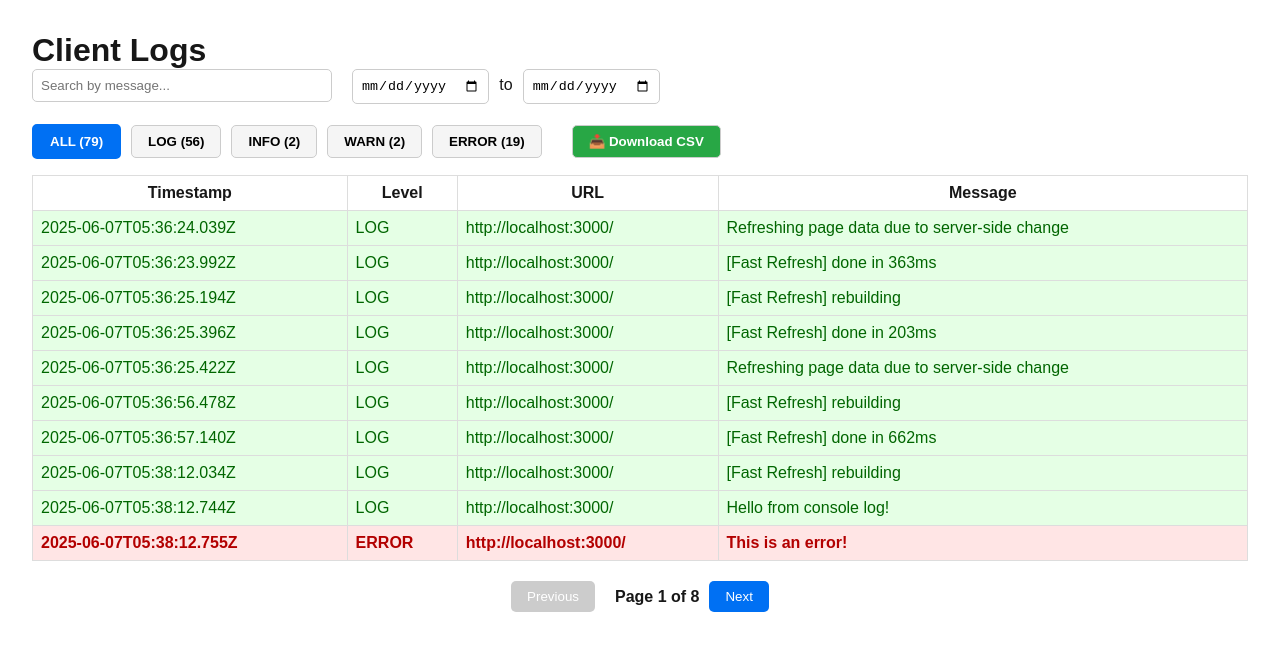
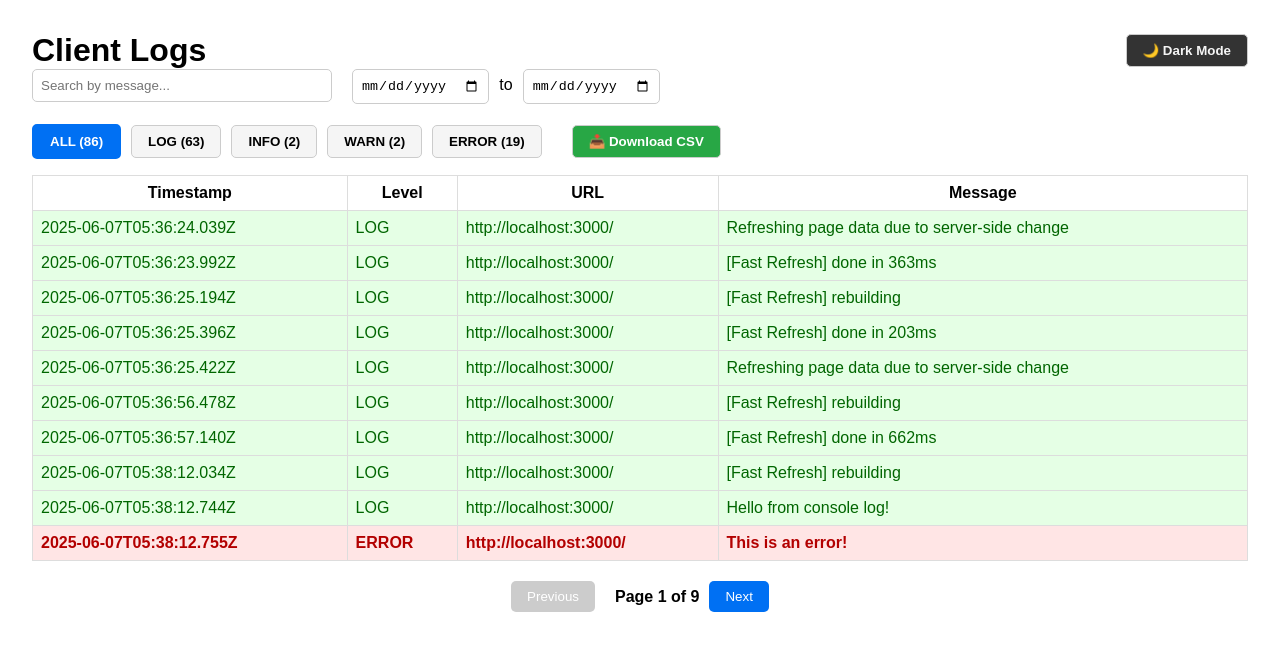
Before and after one commit to anoohya-nalla/client-logger, a Next.js app: page /logs in a window 1280 px wide. Shown: the top 650 px of the page. Built offline with nearby package versions, Linux system fonts and the light colour scheme.

Commit message:
feat: add dark mode and light mode

```diff
--- a/pages/logs.js
+++ b/pages/logs.js
@@ -7,6 +7,8 @@ export default function LogsPage() {
   const [searchTerm, setSearchTerm] = useState("");
   const [startDate, setStartDate] = useState("");
   const [endDate, setEndDate] = useState("");
+  const [darkMode, setDarkMode] = useState(false); // 🌙 NEW State
+
   const logsPerPage = 10;
 
   useEffect(() => {
@@ -35,25 +37,28 @@ export default function LogsPage() {
     switch (level) {
       case "ERROR":
         return {
-          backgroundColor: "#ffe5e5",
-          color: "#b30000",
+          backgroundColor: darkMode ? "#440000" : "#ffe5e5",
+          color: darkMode ? "#ffcccc" : "#b30000",
           fontWeight: "bold",
         };
       case "WARN":
         return {
-          backgroundColor: "#fff9e5",
-          color: "#b38600",
+          backgroundColor: darkMode ? "#443300" : "#fff9e5",
+          color: darkMode ? "#ffe680" : "#b38600",
           fontWeight: "bold",
         };
       case "INFO":
         return {
-          backgroundColor: "#e5f0ff",
-          color: "#0059b3",
+          backgroundColor: darkMode ? "#001144" : "#e5f0ff",
+          color: darkMode ? "#80b3ff" : "#0059b3",
           fontWeight: "bold",
         };
       case "LOG":
       default:
-        return { backgroundColor: "#e5ffe5", color: "#006600" };
+        return {
+          backgroundColor: darkMode ? "#003300" : "#e5ffe5",
+          color: darkMode ? "#80ff80" : "#006600",
+        };
     }
   };
 
@@ -62,7 +67,6 @@ export default function LogsPage() {
     setCurrentPage(1);
   };
 
-  // Combined filter: Level + Search + Date Range
   const filteredLogs = logs.filter((log) => {
     const matchesFilter = filter === "ALL" || log.level === filter;
     const matchesSearch = log.message
@@ -116,9 +120,40 @@ export default function LogsPage() {
     document.body.removeChild(link);
   };
 
+  // Dynamic styles based on dark mode
+  const pageStyles = {
+    backgroundColor: darkMode ? "#121212" : "white",
+    color: darkMode ? "#e0e0e0" : "black",
+    minHeight: "100vh",
+    padding: "2rem",
+    transition: "all 0.3s ease",
+  };
+
   return (
-    <div style={{ padding: "2rem" }}>
-      <h1>Client Logs</h1>
+    <div style={pageStyles}>
+      <div
+        style={{
+          display: "flex",
+          justifyContent: "space-between",
+          alignItems: "center",
+        }}
+      >
+        <h1>Client Logs</h1>
+        <button
+          onClick={() => setDarkMode(!darkMode)}
+          style={{
+            padding: "8px 16px",
+            borderRadius: "5px",
+            border: "1px solid #ccc",
+            backgroundColor: darkMode ? "#f5f5f5" : "#333",
+            color: darkMode ? "#333" : "#f5f5f5",
+            cursor: "pointer",
+            fontWeight: "bold",
+          }}
+        >
+          {darkMode ? "☀️ Light Mode" : "🌙 Dark Mode"}
+        </button>
+      </div>
 
       {/* Search and Date Range */}
       <div style={{ marginBottom: "1rem" }}>
```
Also changed, not shown: client-logs.txt.
